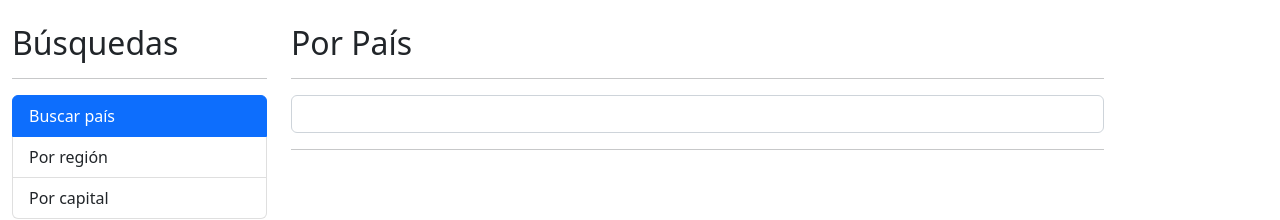
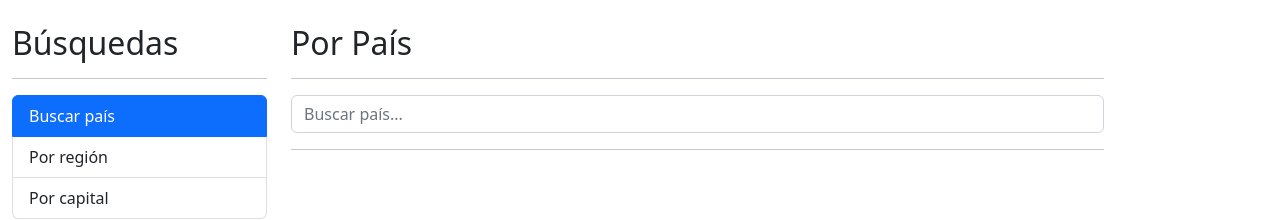
Before and after one commit to Leonardo-Robot-PostRock/PaisesApp, an Angular app: page / in a window 1280 px wide. Shown: the top 220 px of the page. Built offline with nearby package versions, Linux system fonts and the light colour scheme.

Commit message:
eventos del padre emitidos

```diff
--- a/src/app/pais/pages/por-pais/por-pais.component.html
+++ b/src/app/pais/pages/por-pais/por-pais.component.html
@@ -3,8 +3,11 @@
 
 <div class="row">
   <div class="col">
-    <app-pais-input (onEnter)="buscar($event)"
-    (onDebounce)="sugerencias($event)"></app-pais-input>
+    <app-pais-input
+      (onEnter)="buscar($event)"
+      (onDebounce)="sugerencias($event)"
+      placeholder="Buscar pa&iacute;s..."
+    ></app-pais-input>
   </div>
 </div>
 
```
